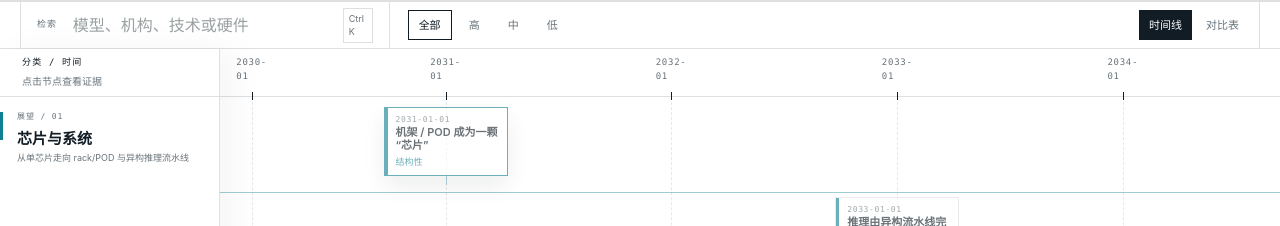
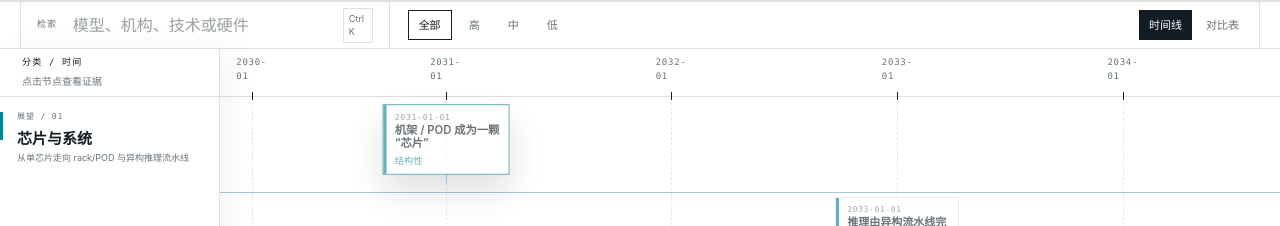
Before and after one commit to Kirrito-k423/AIHisTrendFuture, a Next.js app: page /future in a window 1280 px wide. In both pictures the pointer is over the button 445 px from the left and 290 px from the top of the page. Shown: the part 147-373 px from the top of the page. Built offline with nearby package versions, Linux system fonts and the light colour scheme.

Commit message:
Raise overlapping timeline cards on hover

```diff
--- a/app/globals.css
+++ b/app/globals.css
@@ -875,6 +875,7 @@ a {
 
 .timeline-lane {
   border-bottom: 1px solid var(--line);
+  isolation: isolate;
   position: relative;
 }
 
@@ -927,10 +928,17 @@ a {
 }
 
 .event-marker:hover,
+.event-marker:focus-visible,
 .event-marker.selected {
   border-color: var(--lane-color);
-  box-shadow: 0 10px 24px rgba(17, 28, 36, 0.12);
-  transform: translateX(-50%) translateY(-2px);
+  box-shadow: 0 16px 34px rgba(17, 28, 36, 0.22);
+  transform: translateX(-50%) translateY(-4px) scale(1.025);
+  z-index: 40;
+}
+
+.event-marker:focus-visible {
+  outline: 2px solid var(--lane-color);
+  outline-offset: 3px;
 }
 
 .event-date {
```
Also changed, not shown: 1 other file (tests, documents, lock files or other folders).
